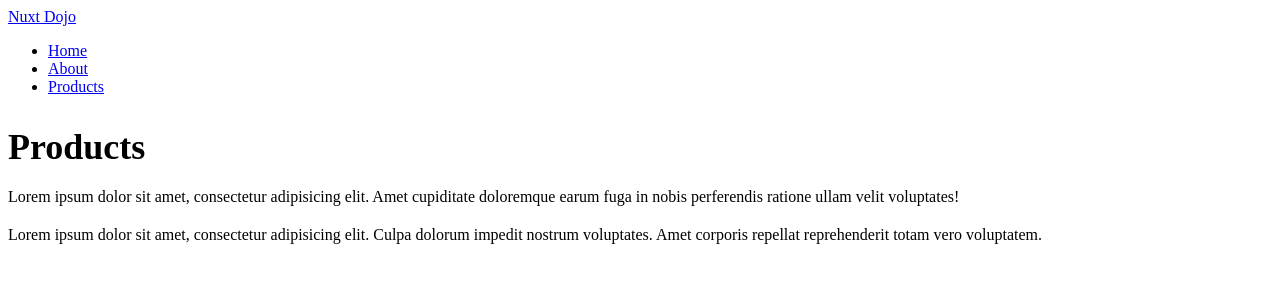
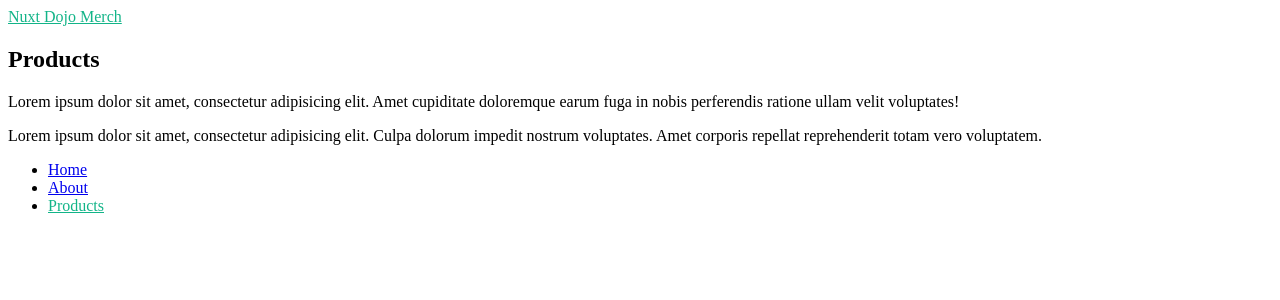
Before and after one commit to kulotsystems/nuxt3-thenetninja, a Nuxt app: page /products in a window 1280 px wide. Shown: the top 300 px of the page. Built offline with nearby package versions, Linux system fonts and the light colour scheme.

Commit message:
Lesson 6: Layouts.

```diff
--- /dev/null
+++ b/layouts/default.vue
@@ -0,0 +1,31 @@
+<template>
+    <div>
+        <header>
+            <nav>
+                <nuxt-link to="/">Nuxt Dojo</nuxt-link>
+                <ul>
+                    <li><nuxt-link to="/">Home</nuxt-link></li>
+                    <li><nuxt-link to="/about">About</nuxt-link></li>
+                    <li><nuxt-link to="/products">Products</nuxt-link></li>
+                </ul>
+            </nav>
+        </header>
+
+        <!-- Page Content -->
+        <div>
+            <slot/>
+        </div>
+    </div>
+</template>
+
+
+<script setup>
+
+</script>
+
+
+<style scoped>
+    .router-link-exact-active {
+        color: #12b488;
+    }
+</style>
--- /dev/null
+++ b/layouts/products.vue
@@ -0,0 +1,32 @@
+<template>
+    <div>
+        <header>
+            <nav>
+                <nuxt-link to="/products">Nuxt Dojo Merch</nuxt-link>
+            </nav>
+        </header>
+
+        <!-- Page Content -->
+        <slot/>
+
+        <footer>
+            <ul>
+                <li><nuxt-link to="/">Home</nuxt-link></li>
+                <li><nuxt-link to="/about">About</nuxt-link></li>
+                <li><nuxt-link to="/products">Products</nuxt-link></li>
+            </ul>
+        </footer>
+    </div>
+</template>
+
+
+<script setup>
+
+</script>
+
+
+<style scoped>
+    .router-link-exact-active {
+        color: #12b488;
+    }
+</style>
--- a/pages/about.vue
+++ b/pages/about.vue
@@ -1,16 +1,5 @@
 <template>
     <div>
-        <header>
-            <nav>
-                <nuxt-link to="/">Nuxt Dojo</nuxt-link>
-                <ul>
-                    <li><nuxt-link to="/">Home</nuxt-link></li>
-                    <li><nuxt-link to="/about">About</nuxt-link></li>
-                    <li><nuxt-link to="/products">Products</nuxt-link></li>
-                </ul>
-            </nav>
-        </header>
-
         <h2>About</h2>
         <p>Lorem ipsum dolor sit amet, consectetur adipisicing elit. Eos ex facilis natus necessitatibus numquam odio omnis qui quis sequi soluta.</p>
         <p>Lorem ipsum dolor sit amet, consectetur adipisicing elit. Alias asperiores consequatur corporis iure nobis nulla odio quibusdam reiciendis similique voluptates!</p>
--- a/pages/index.vue
+++ b/pages/index.vue
@@ -1,16 +1,5 @@
 <template>
     <div>
-        <header>
-            <nav>
-                <nuxt-link to="/">Nuxt Dojo</nuxt-link>
-                <ul>
-                    <li><nuxt-link to="/">Home</nuxt-link></li>
-                    <li><nuxt-link to="/about">About</nuxt-link></li>
-                    <li><nuxt-link to="/products">Products</nuxt-link></li>
-                </ul>
-            </nav>
-        </header>
-
         <h2>Home</h2>
         <p>Lorem ipsum dolor sit amet, consectetur adipisicing elit. Aperiam eius eum facere ipsa iste iusto laborum veniam vero voluptates voluptatibus?</p>
         <p>Lorem ipsum dolor sit amet, consectetur adipisicing elit. Aliquid animi cumque debitis earum, et minima natus neque perferendis repellendus voluptas.</p>
--- a/pages/products/[id].vue
+++ b/pages/products/[id].vue
@@ -8,6 +8,10 @@
 
 <script setup>
     const { id } = useRoute().params;
+
+    definePageMeta({
+        layout: 'products'
+    });
 </script>
 
 
--- a/pages/products/index.vue
+++ b/pages/products/index.vue
@@ -1,16 +1,5 @@
 <template>
     <div>
-        <header>
-            <nav>
-                <nuxt-link to="/">Nuxt Dojo</nuxt-link>
-                <ul>
-                    <li><nuxt-link to="/">Home</nuxt-link></li>
-                    <li><nuxt-link to="/about">About</nuxt-link></li>
-                    <li><nuxt-link to="/products">Products</nuxt-link></li>
-                </ul>
-            </nav>
-        </header>
-
         <h2>Products</h2>
         <p>Lorem ipsum dolor sit amet, consectetur adipisicing elit. Amet cupiditate doloremque earum fuga in nobis perferendis ratione ullam velit voluptates!</p>
         <p>Lorem ipsum dolor sit amet, consectetur adipisicing elit. Culpa dolorum impedit nostrum voluptates. Amet corporis repellat reprehenderit totam vero voluptatem.</p>
@@ -19,16 +8,12 @@
 
 
 <script setup>
-
+    definePageMeta({
+        layout: 'products'
+    });
 </script>
 
 
 <style scoped>
-    h2 {
-        margin-bottom: 20px;
-        font-size: 36px;
-    }
-    p {
-        margin: 20px 0;
-    }
+
 </style>
```
